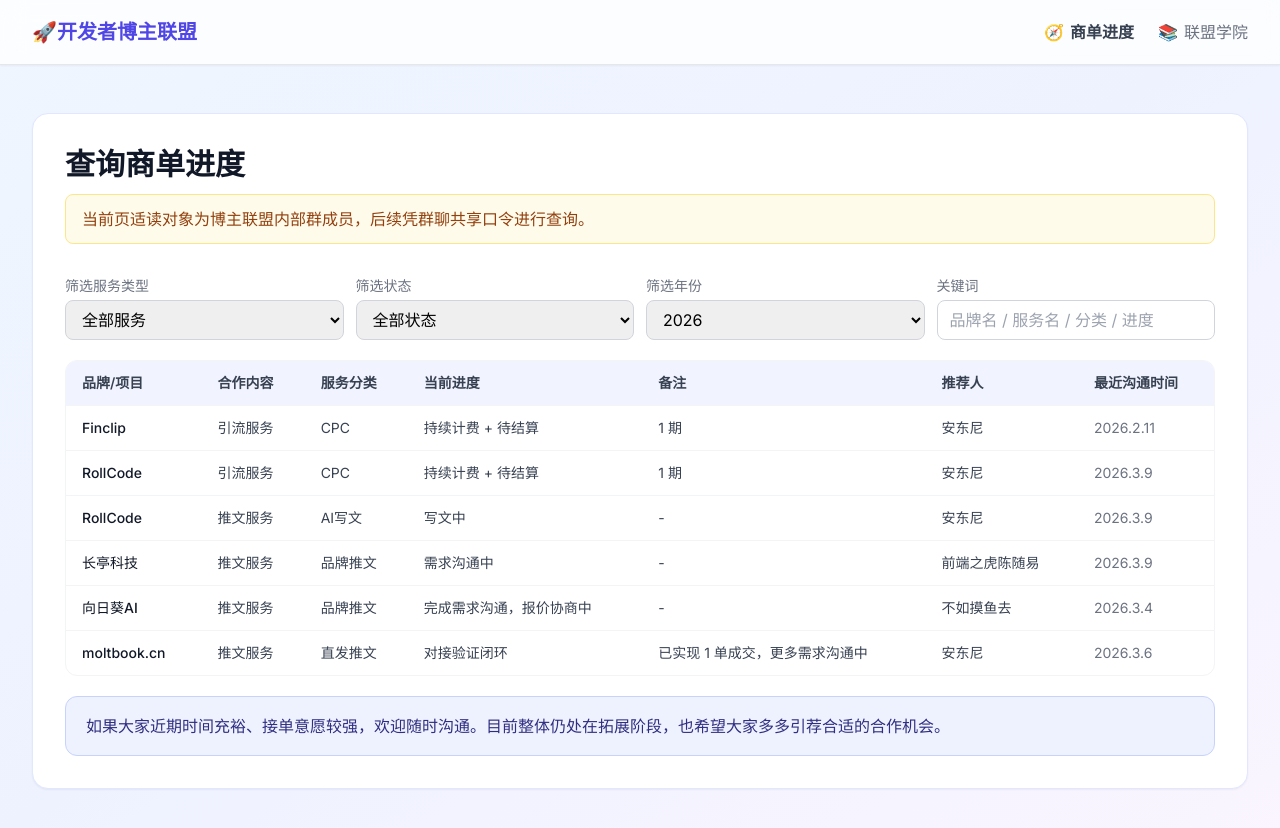
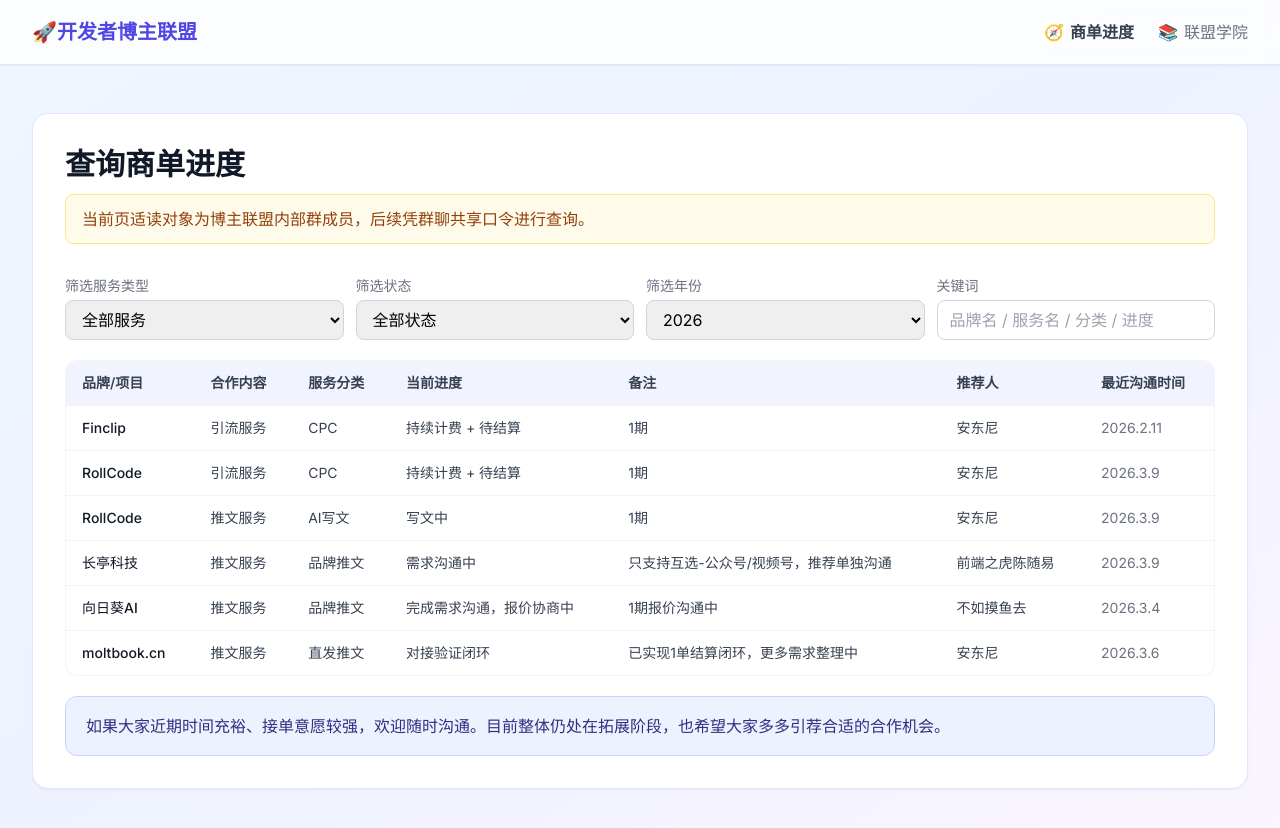
Before and after one commit to TUARAN/blogger-alliance, a Vue app: page /tob/deals in a window 1280 px wide. Shown: the top 828 px of the page. Built offline with nearby package versions, Linux system fonts and the light colour scheme.

Commit message:
chore: update deals table content and filters

```diff
--- a/src/pages/tob/deals.vue
+++ b/src/pages/tob/deals.vue
@@ -138,7 +138,7 @@ const commercialDeals = ref([
     service: '引流服务',
     category: 'CPC',
     progress: '持续计费 + 待结算',
-    remark: '1 期',
+    remark: '1期',
     referrer: '安东尼',
     updatedAt: '2026.2.11'
   },
@@ -148,7 +148,7 @@ const commercialDeals = ref([
     service: '引流服务',
     category: 'CPC',
     progress: '持续计费 + 待结算',
-    remark: '1 期',
+    remark: '1期',
     referrer: '安东尼',
     updatedAt: '2026.3.9'
   },
@@ -158,7 +158,7 @@ const commercialDeals = ref([
     service: '推文服务',
     category: 'AI写文',
     progress: '写文中',
-    remark: '',
+    remark: '1期',
     referrer: '安东尼',
     updatedAt: '2026.3.9'
   },
@@ -168,7 +168,7 @@ const commercialDeals = ref([
     service: '推文服务',
     category: '品牌推文',
     progress: '需求沟通中',
-    remark: '',
+    remark: '只支持互选-公众号/视频号，推荐单独沟通',
     referrer: '前端之虎陈随易',
     updatedAt: '2026.3.9'
   },
@@ -178,7 +178,7 @@ const commercialDeals = ref([
     service: '推文服务',
     category: '品牌推文',
     progress: '完成需求沟通，报价协商中',
-    remark: '',
+    remark: '1期报价沟通中',
     referrer: '不如摸鱼去',
     updatedAt: '2026.3.4'
   },
@@ -188,7 +188,7 @@ const commercialDeals = ref([
     service: '推文服务',
     category: '直发推文',
     progress: '对接验证闭环',
-    remark: '已实现 1 单成交，更多需求沟通中',
+    remark: '已实现1单结算闭环，更多需求整理中',
     referrer: '安东尼',
     updatedAt: '2026.3.6'
   }
```
